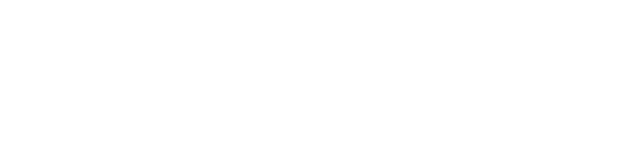
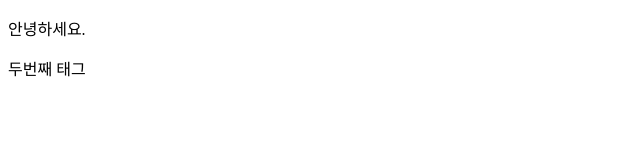
Before and after one commit to unsag/git, a plain HTML site: page index.html in a window 1280 px wide. Shown: the whole page, without its empty margins (0-640 px from the left). Drawn offline with Linux system fonts and the light colour scheme.

Commit message:
Update index.html

```diff
--- a/index.html
+++ b/index.html
@@ -1,11 +1,12 @@
 <!DOCTYPE html>
 <html lang="en">
-<head>
-    <meta charset="UTF-8">
-    <meta name="viewport" content="width=device-width, initial-scale=1.0">
+  <head>
+    <meta charset="UTF-8" />
+    <meta name="viewport" content="width=device-width, initial-scale=1.0" />
     <title>Document</title>
-</head>
-<body>
-
-</body>
+  </head>
+  <body>
+    <p>안녕하세요.</p>
+    <div>두번째 태그</div>
+  </body>
 </html>
```
